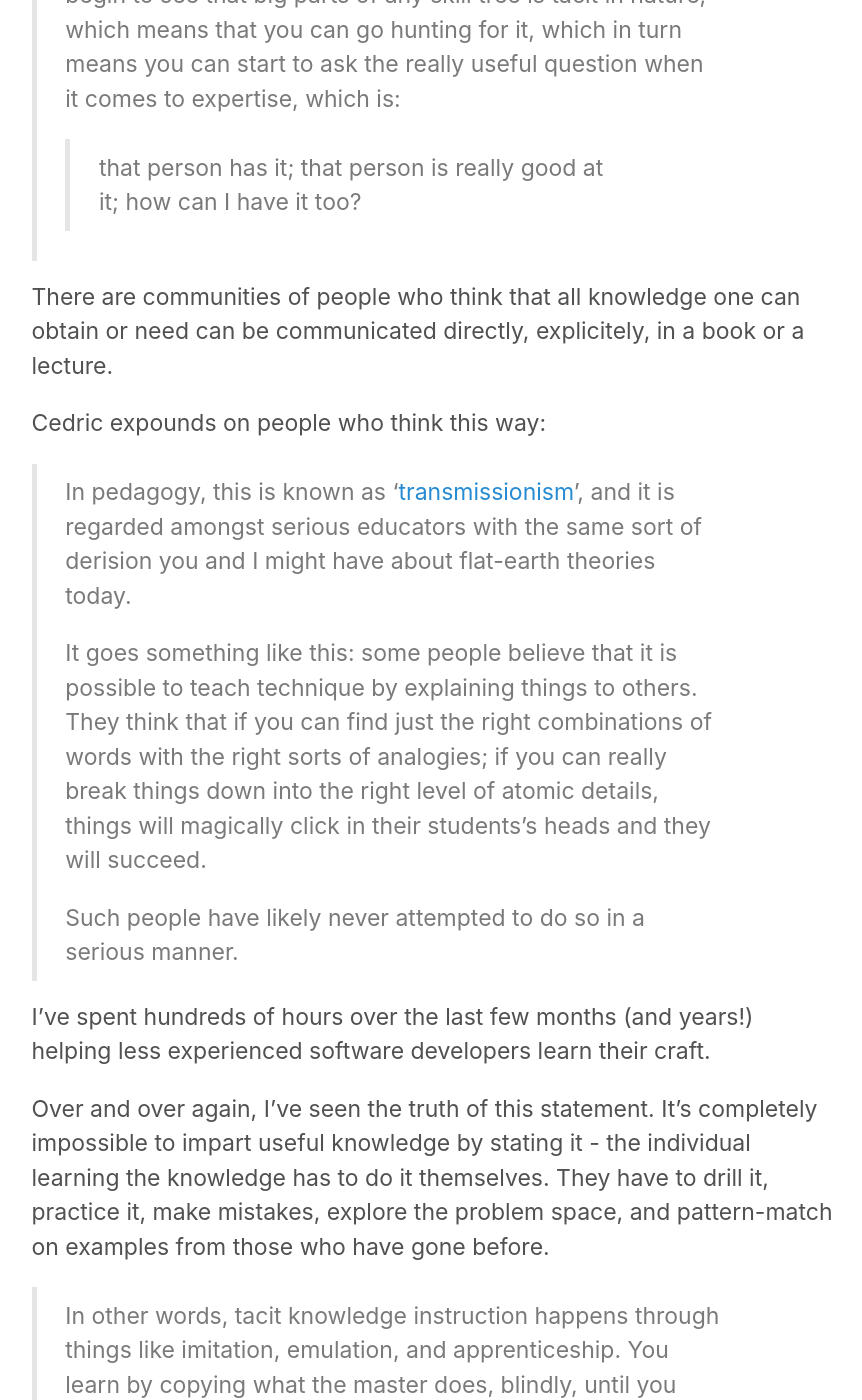
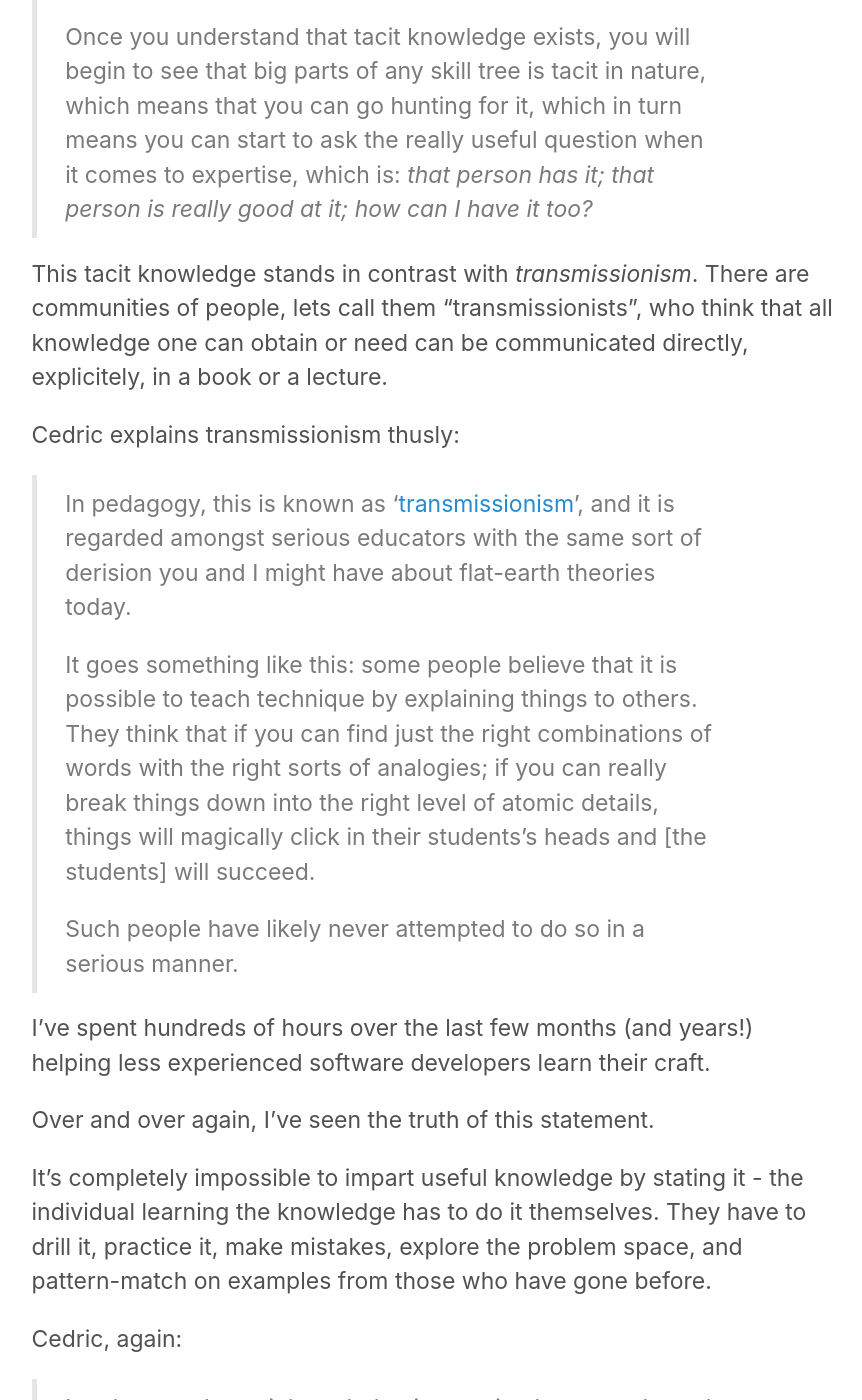
Before and after one commit to josh-works/intermediaterubycom, a Jekyll site: the page built from _pages/matt-swanson-jekyll-bug-p0-introduction.md, in a window 1280 px wide and 1400 px high, scrolled down 3149 px. Shown: the whole window, without its empty margins (206-1068 px from the left). Built offline with Jekyll 4.4.1, drawn with Linux system fonts in a browser that asks for light colours; comment, search, counter and statistics services are not loaded; some of the changed text lies outside the part shown.

Commit message:
tweak wording

```diff
--- a/_pages/matt-swanson-jekyll-bug-p0-introduction.md
+++ b/_pages/matt-swanson-jekyll-bug-p0-introduction.md
@@ -48,30 +48,34 @@ Cedric Chin wrote something recently that gave me language for a phenomina I'd f
 Quoting from his piece [Why Tacit Knowledge is More Important Than Deliberate Practice](https://commoncog.com/blog/tacit-knowledge-is-a-real-thing/)
 
 > Tacit knowledge is knowledge that **cannot be captured through words alone.**
->
+
+He goes on to say:
+
 > ...[T]acit knowledge does exist, and understanding that it does exist is one of the most useful things you can have happen to you.
 >
-> Once you understand that tacit knowledge exists, you will begin to see that big parts of any skill tree is tacit in nature, which means that you can go hunting for it, which in turn means you can start to ask the really useful question when it comes to expertise, which is:
->
->> that person has it; that person is really good at it; how can I have it too?
+> Once you understand that tacit knowledge exists, you will begin to see that big parts of any skill tree is tacit in nature, which means that you can go hunting for it, which in turn means you can start to ask the really useful question when it comes to expertise, which is: _that person has it; that person is really good at it; how can I have it too?_
 
-There are communities of people who think that all knowledge one can obtain or need can be communicated directly, explicitely, in a book or a lecture.
+This tacit knowledge stands in contrast with _transmissionism_. There are communities of people, lets call them "transmissionists", who think that all knowledge one can obtain or need can be communicated directly, explicitely, in a book or a lecture.
 
-Cedric expounds on people who think this way:
+Cedric explains transmissionism thusly:
 
 > In pedagogy, this is known as ‘[transmissionism](https://andymatuschak.org/books/)’, and it is regarded amongst serious educators with the same sort of derision you and I might have about flat-earth theories today.
 >
-> It goes something like this: some people believe that it is possible to teach technique by explaining things to others. They think that if you can find just the right combinations of words with the right sorts of analogies; if you can really break things down into the right level of atomic details, things will magically click in their students’s heads and they will succeed.
+> It goes something like this: some people believe that it is possible to teach technique by explaining things to others. They think that if you can find just the right combinations of words with the right sorts of analogies; if you can really break things down into the right level of atomic details, things will magically click in their students’s heads and [the students] will succeed.
 >
 > Such people have likely never attempted to do so in a serious manner.
 
 I've spent hundreds of hours over the last few months (and years!) helping less experienced software developers learn their craft.
 
-Over and over again, I've seen the truth of this statement. It's completely impossible to impart useful knowledge by stating it - the individual learning the knowledge has to do it themselves. They have to drill it, practice it, make mistakes, explore the problem space, and pattern-match on examples from those who have gone before.
+Over and over again, I've seen the truth of this statement.
+
+It's completely impossible to impart useful knowledge by stating it - the individual learning the knowledge has to do it themselves. They have to drill it, practice it, make mistakes, explore the problem space, and pattern-match on examples from those who have gone before.
+
+Cedric, again:
 
 > In other words, tacit knowledge instruction happens through things like imitation, emulation, and apprenticeship. You learn by copying what the master does, blindly, until you internalise the principles behind the actions.
 
-So, I wanted to systematically start copying the masters. How else but to do what they've done?
+So, I wanted to systematically start copying the masters, and I want to help others do the same.
 
 ## Studying the finished product is only part of the solution
 
```
